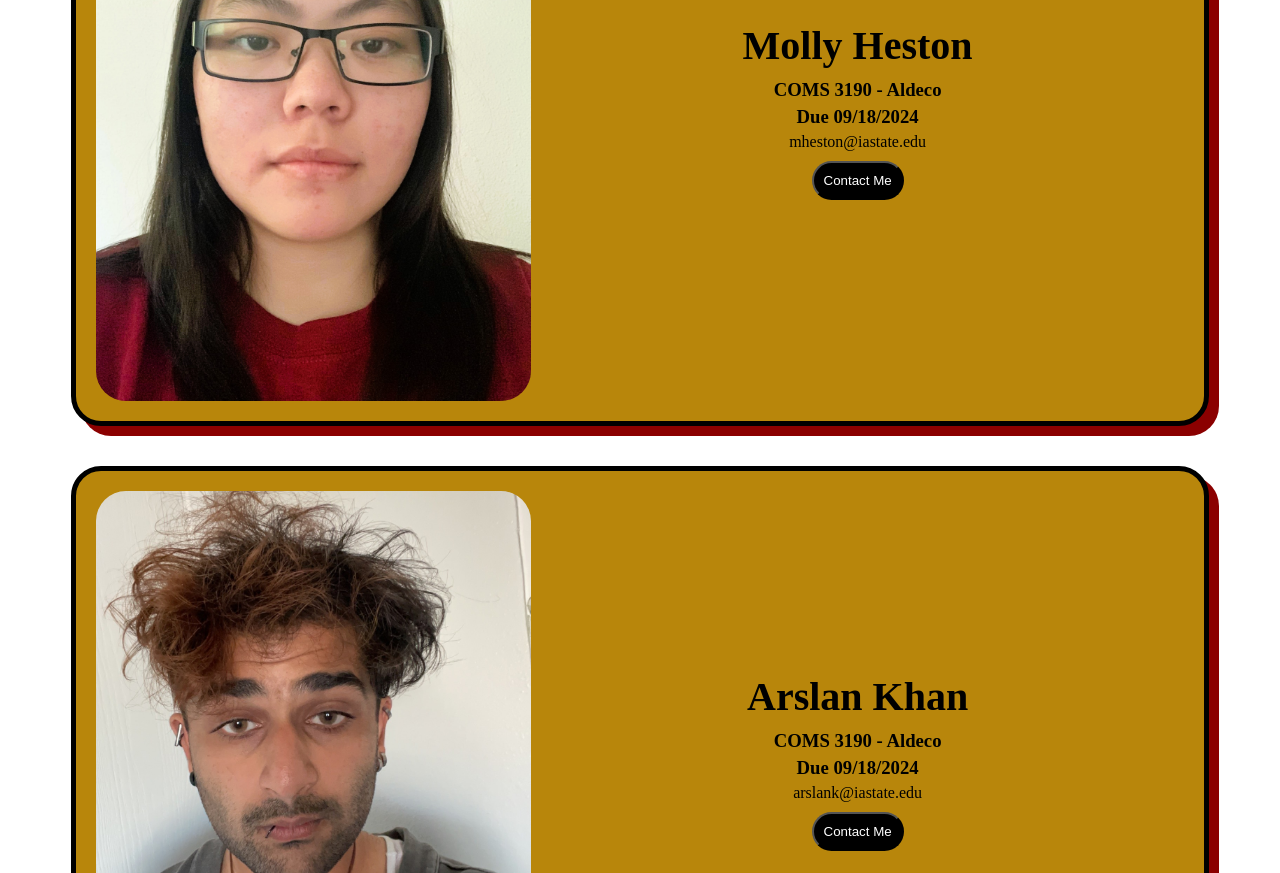
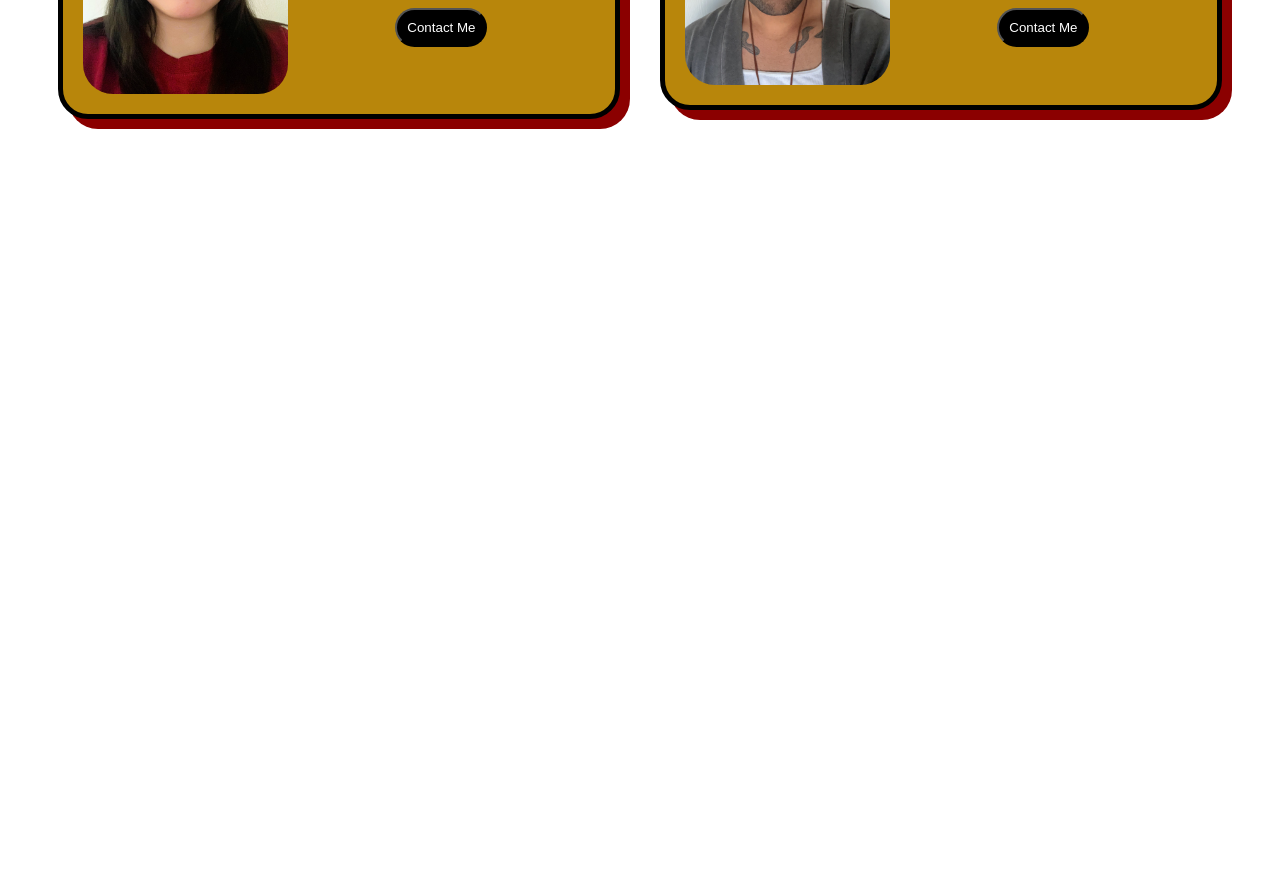
Before and after one commit to Arslankhan-html/Midterm_Project, a plain HTML site: page index.html in a window 1280 px wide. Shown: the part 783-1656 px from the top of the page. After the commit the page ends 922 px from the top, so only its background shows below. Drawn offline with Linux system fonts and the light colour scheme.

Commit message:
Add files via upload

```diff
--- a/index.html
+++ b/index.html
@@ -15,7 +15,7 @@
         }
         .cards {
             display: flex;
-            flex-direction: column;
+            flex-direction: row;
             justify-content: center;
             align-items: center;
 
@@ -25,7 +25,7 @@
                 border-radius: 30px;
 
 
-                width: 85%;
+                width: 40%;
                 background-color: darkgoldenrod;
                 outline: 5px black;
                 color:black;
```
